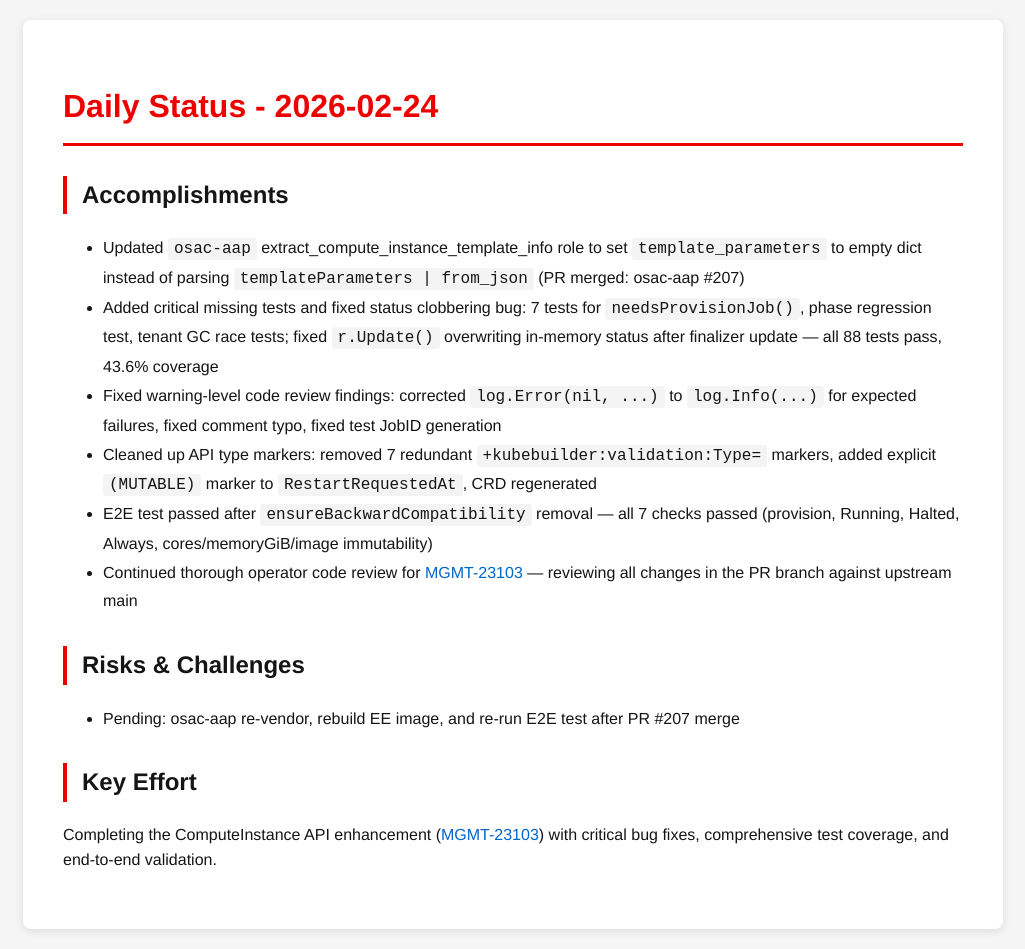
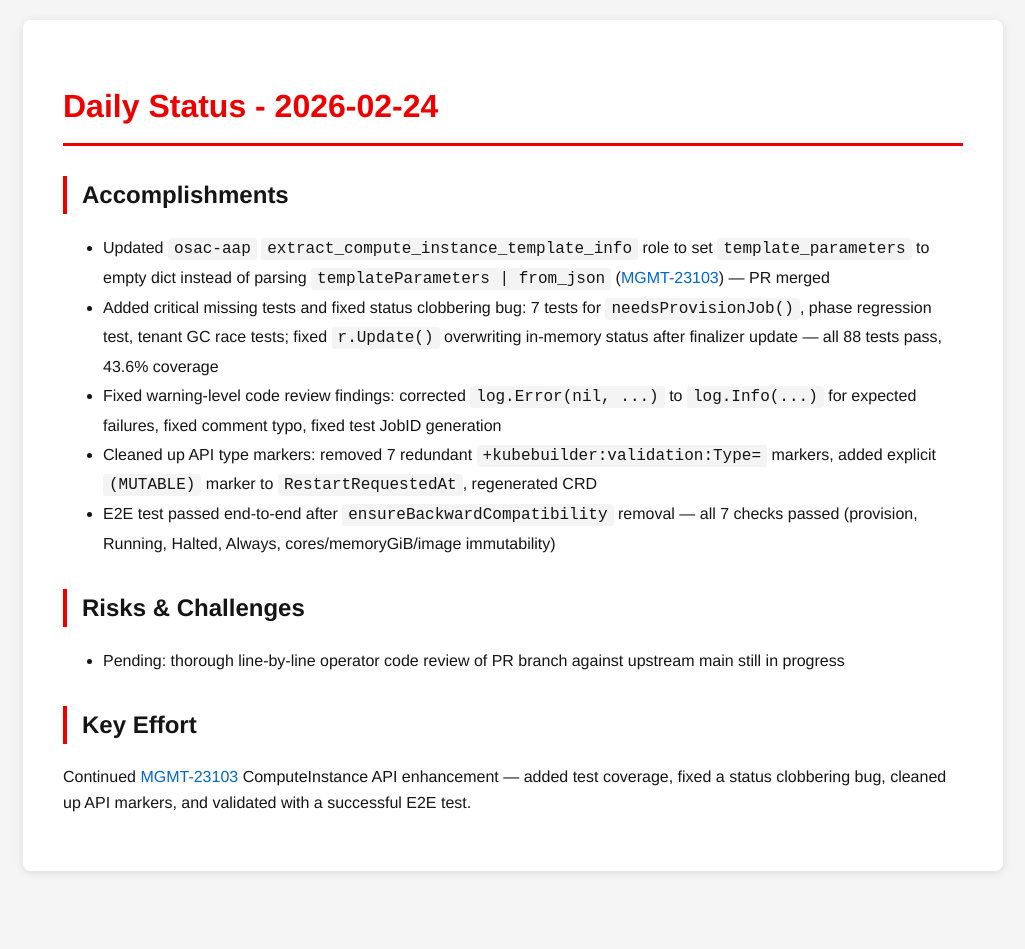
Before and after one commit to tzvatot/daily-status, a Jekyll site: the page built from 2026-02-24.md, in a window 1280 px wide. Shown: the whole page, without its empty margins (127-1152 px from the left). Built offline with Jekyll 4.4.1, drawn with Linux system fonts in a browser that asks for light colours; after the commit the page ends 900 px from its top, so only the background shows below that.

Commit message:
Daily status update - 2026-02-24

```diff
--- a/2026-02-24.md
+++ b/2026-02-24.md
@@ -7,15 +7,14 @@ date: 2026-02-24
 # Daily Status - 2026-02-24
 
 ## Accomplishments
-- Updated `osac-aap` extract_compute_instance_template_info role to set `template_parameters` to empty dict instead of parsing `templateParameters | from_json` (PR merged: osac-aap #207)
+- Updated `osac-aap` `extract_compute_instance_template_info` role to set `template_parameters` to empty dict instead of parsing `templateParameters | from_json` ([MGMT-23103](https://issues.redhat.com/browse/MGMT-23103)) — PR merged
 - Added critical missing tests and fixed status clobbering bug: 7 tests for `needsProvisionJob()`, phase regression test, tenant GC race tests; fixed `r.Update()` overwriting in-memory status after finalizer update — all 88 tests pass, 43.6% coverage
 - Fixed warning-level code review findings: corrected `log.Error(nil, ...)` to `log.Info(...)` for expected failures, fixed comment typo, fixed test JobID generation
-- Cleaned up API type markers: removed 7 redundant `+kubebuilder:validation:Type=` markers, added explicit `(MUTABLE)` marker to `RestartRequestedAt`, CRD regenerated
-- E2E test passed after `ensureBackwardCompatibility` removal — all 7 checks passed (provision, Running, Halted, Always, cores/memoryGiB/image immutability)
-- Continued thorough operator code review for [MGMT-23103](https://issues.redhat.com/browse/MGMT-23103) — reviewing all changes in the PR branch against upstream main
+- Cleaned up API type markers: removed 7 redundant `+kubebuilder:validation:Type=` markers, added explicit `(MUTABLE)` marker to `RestartRequestedAt`, regenerated CRD
+- E2E test passed end-to-end after `ensureBackwardCompatibility` removal — all 7 checks passed (provision, Running, Halted, Always, cores/memoryGiB/image immutability)
 
 ## Risks & Challenges
-- Pending: osac-aap re-vendor, rebuild EE image, and re-run E2E test after PR #207 merge
+- Pending: thorough line-by-line operator code review of PR branch against upstream main still in progress
 
 ## Key Effort
-Completing the ComputeInstance API enhancement ([MGMT-23103](https://issues.redhat.com/browse/MGMT-23103)) with critical bug fixes, comprehensive test coverage, and end-to-end validation.
+Continued [MGMT-23103](https://issues.redhat.com/browse/MGMT-23103) ComputeInstance API enhancement — added test coverage, fixed a status clobbering bug, cleaned up API markers, and validated with a successful E2E test.
```
